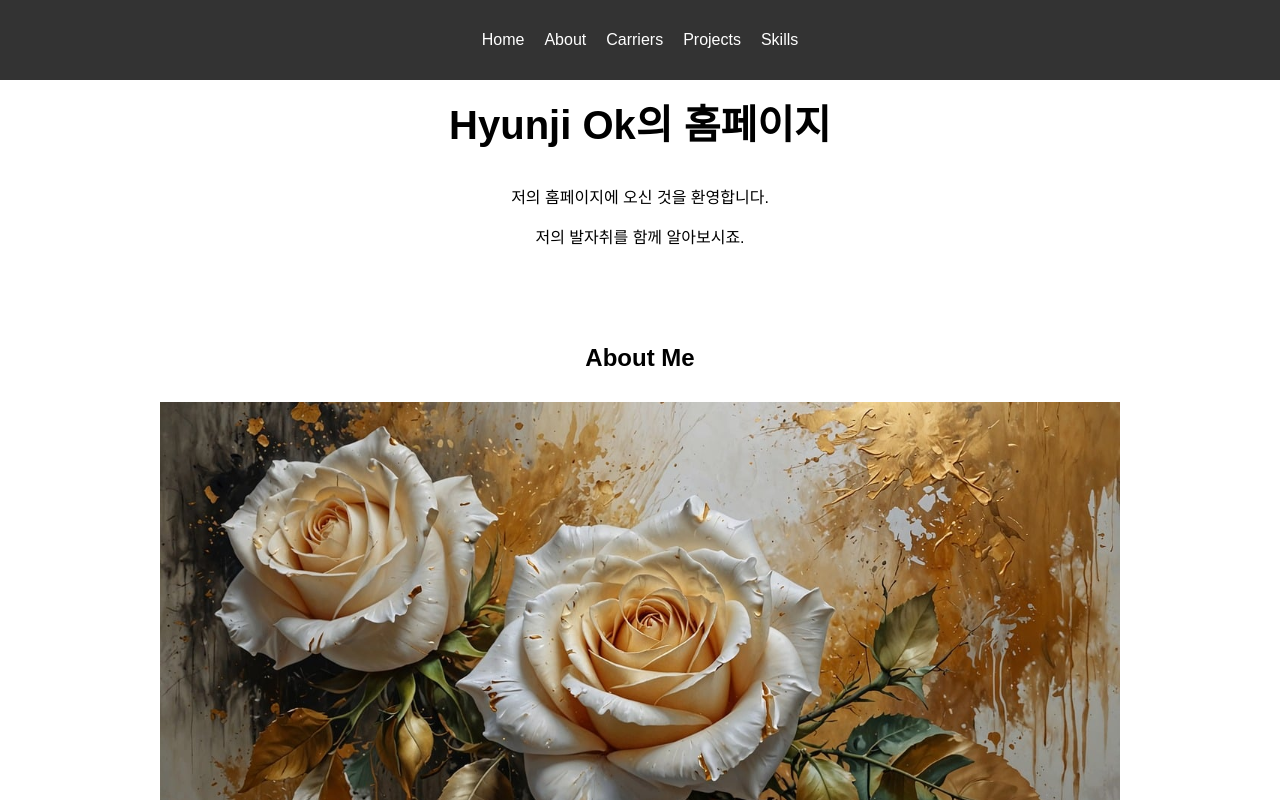
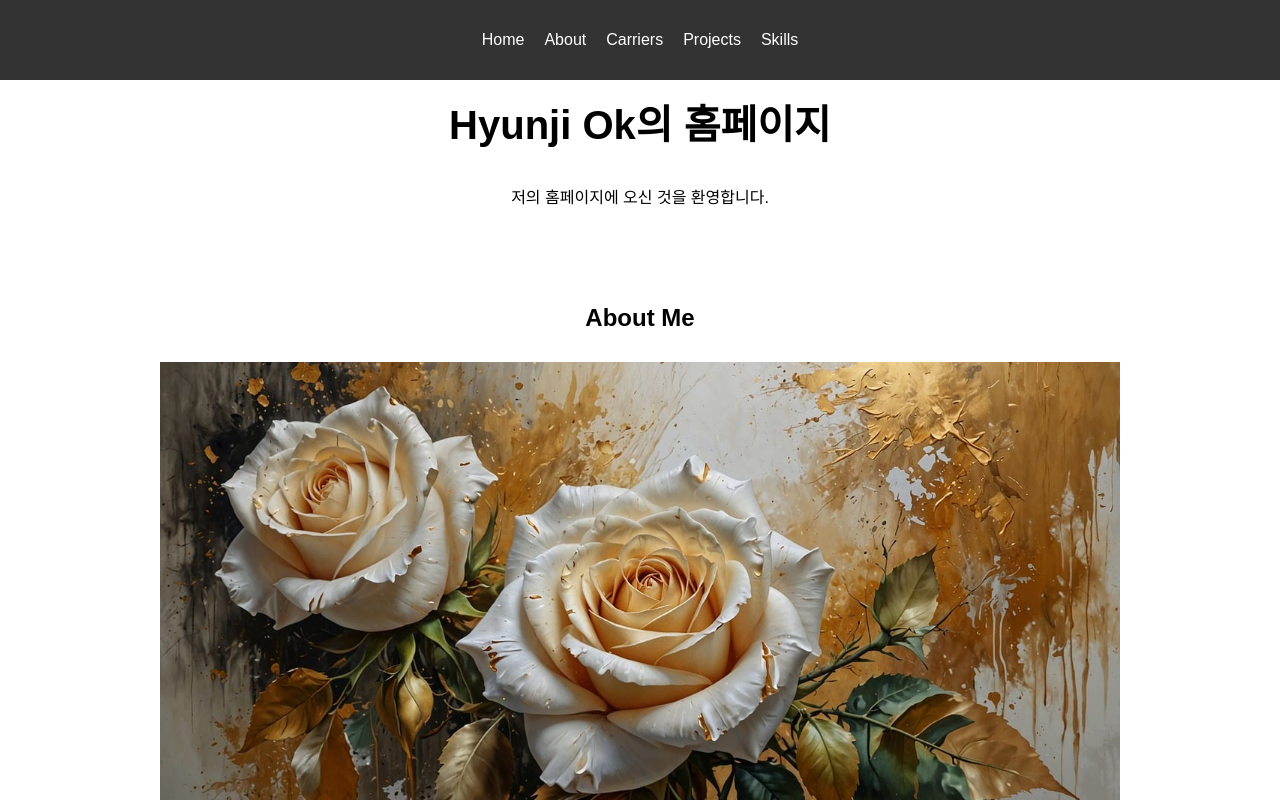
Before and after one commit to hyunji-ok/home, a React (Create React App) app: page / in a window 1280 px wide. Shown: the top 800 px of the page. Built offline with nearby package versions, Linux system fonts and the light colour scheme.

Commit message:
feat: carrier home 컴포넌트 수정

```diff
--- a/src/components/Carriers.js
+++ b/src/components/Carriers.js
@@ -1,6 +1,6 @@
 import React from 'react';
-import carrier1 from '../images/carrier1_1280.jpg'
-import carrier2 from '../images/carrier2_1280.jpg'
+import carrier1 from '../images/carrier1.png'
+import carrier2 from '../images/carrier2.png'
 
 function Carriers() {
   return (
--- a/src/components/Home.js
+++ b/src/components/Home.js
@@ -5,7 +5,6 @@ function Home() {
     <div className="home">
       <h1>Hyunji Ok의 홈페이지</h1>
       <p>저의 홈페이지에 오신 것을 환영합니다.</p>
-      <p>저의 발자취를 함께 알아보시죠.</p>
       {/* <button>Learn More</button> */}
     </div>
   );
```
